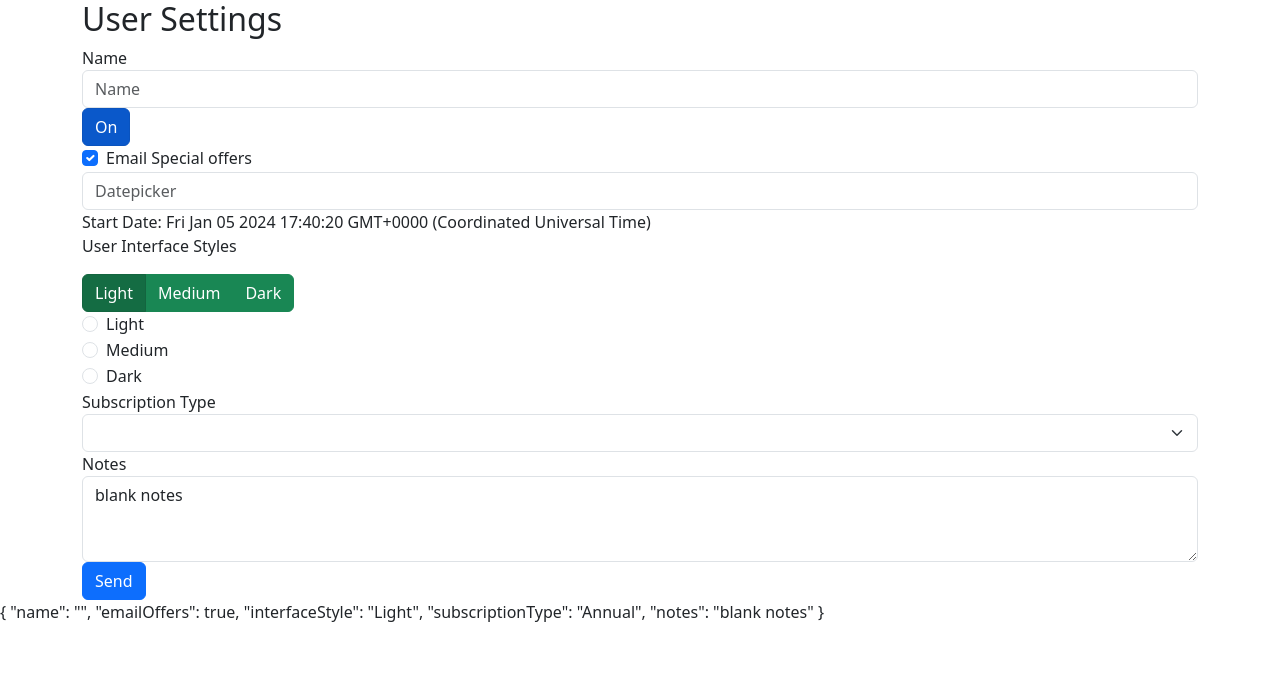
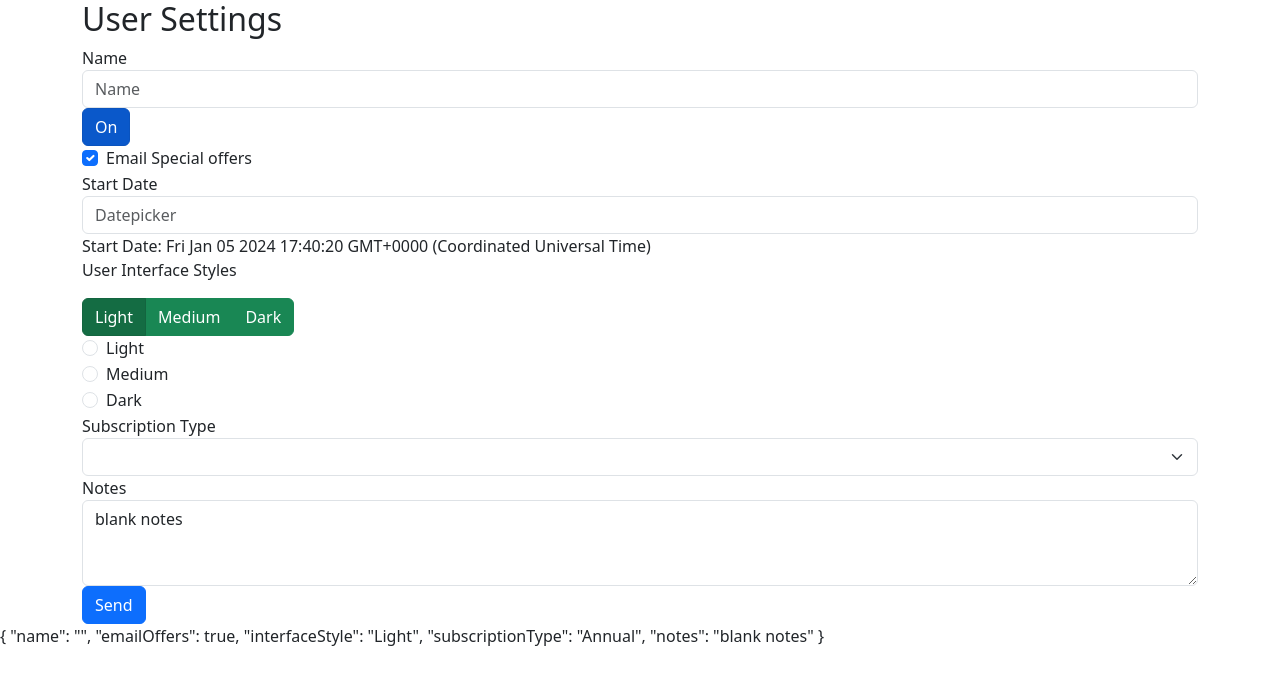
Before and after one commit to ashu-123/angular, an Angular app in the folder learning-forms/: page / in a window 1280 px wide. Shown: the top 684 px of the page. Built offline with nearby package versions, Linux system fonts and the light colour scheme.

Commit message:
Changed date picker form control to date range

```diff
--- a/learning-forms/src/app/user-settings-form/user-settings-form.component.html
+++ b/learning-forms/src/app/user-settings-form/user-settings-form.component.html
@@ -22,9 +22,9 @@
             </label>
         </div>
         <div class="form-group">
-            <input type="text" placeholder="Datepicker" class="form-control" bsDaterangepicker name="startDate" id="startDate"
-            [(ngModel)]="startDate"
-                [bsConfig]="{ isAnimated: true }">
+            <label for="startDate">Start Date</label>
+            <input type="text" placeholder="Datepicker" class="form-control" bsDaterangepicker name="startDate"
+                id="startDate" [(ngModel)]="startDate" [bsConfig]="{ isAnimated: true }">
         </div>
         Start Date: {{startDate}}
         <p>User Interface Styles</p>
--- a/learning-forms/src/app/user-settings-form/user-settings-form.component.ts
+++ b/learning-forms/src/app/user-settings-form/user-settings-form.component.ts
@@ -25,7 +25,6 @@ export class UserSettingsFormComponent implements OnInit {
   singleModel: string = "On";
   startDate = new Date();
   subscriptionTypes!: Observable<string[]>;
-
   userSettings: UserSettings = { ...this.originalUserSettings };
 
   constructor(private dataService: DataService) { }
```
